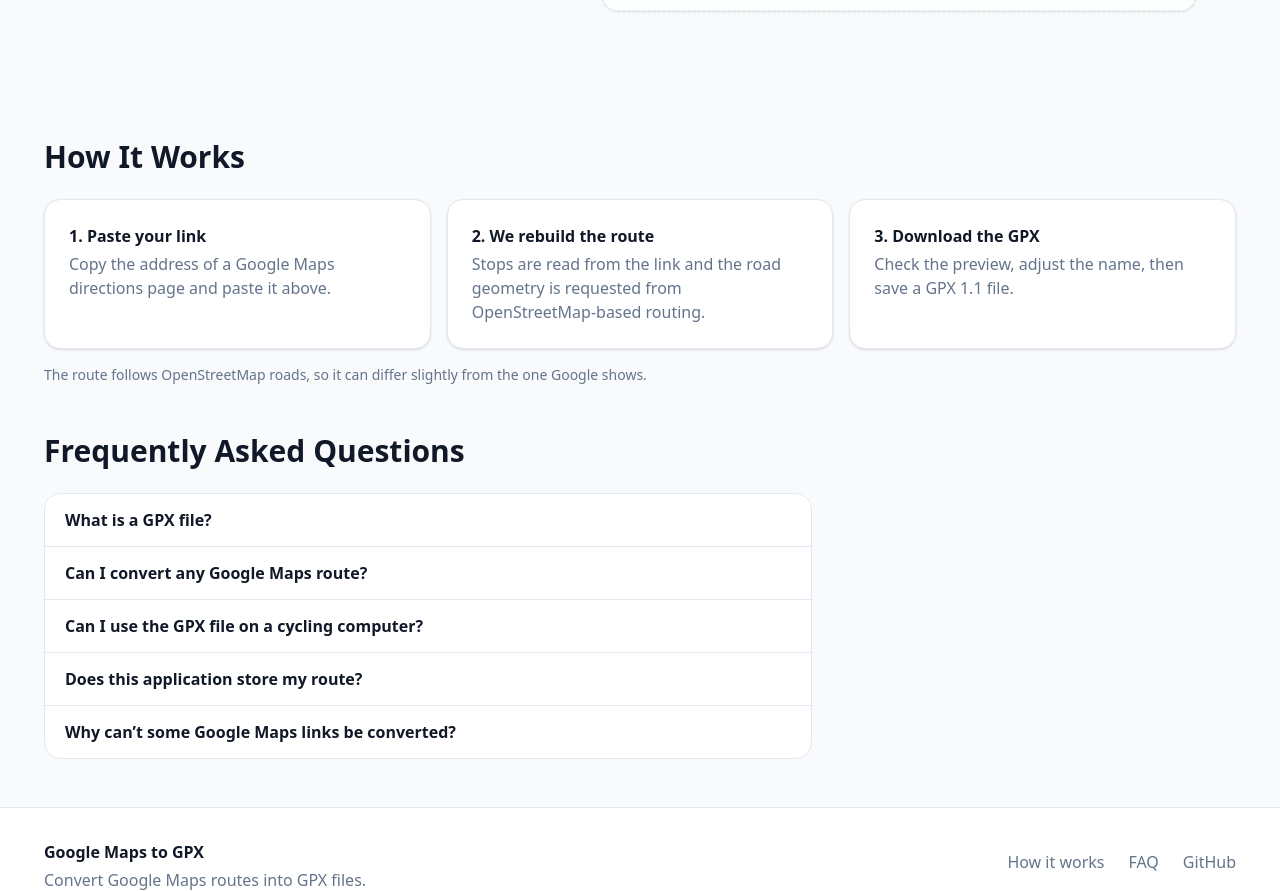
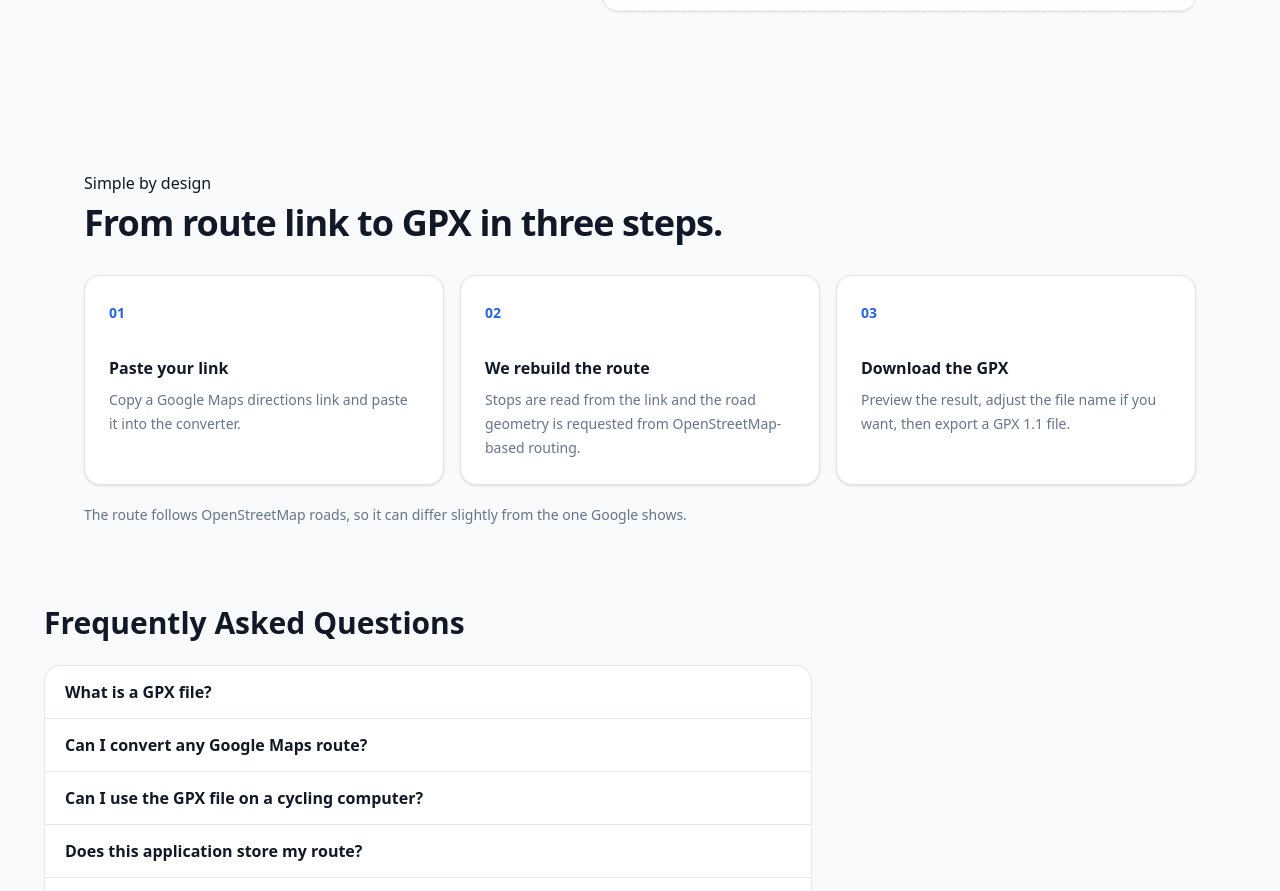
Before and after one commit to RandyGalangg/gmaps-gpx, a React (Vite) app: page / in a window 1280 px wide. Shown: the part 939-1830 px from the top of the page. Built offline with nearby package versions, Linux system fonts and the light colour scheme; no server answers.

Commit message:
Redesign UI: HowItWorks.tsx

```diff
--- a/src/components/HowItWorks.tsx
+++ b/src/components/HowItWorks.tsx
@@ -1,22 +1,26 @@
 const STEPS = [
-  ['Paste your link', 'Copy the address of a Google Maps directions page and paste it above.'],
-  ['We rebuild the route', 'Stops are read from the link and the road geometry is requested from OpenStreetMap-based routing.'],
-  ['Download the GPX', 'Check the preview, adjust the name, then save a GPX 1.1 file.'],
+  ['01', 'Paste your link', 'Copy a Google Maps directions link and paste it into the converter.'],
+  ['02', 'We rebuild the route', 'Stops are read from the link and the road geometry is requested from OpenStreetMap-based routing.'],
+  ['03', 'Download the GPX', 'Preview the result, adjust the file name if you want, then export a GPX 1.1 file.'],
 ];
 
 export default function HowItWorks() {
   return (
-    <section id="how-it-works" className="mx-auto max-w-[1240px] px-4 py-12 sm:px-6">
-      <h2 className="text-2xl font-bold md:text-3xl">How It Works</h2>
-      <ol className="mt-6 grid gap-4 md:grid-cols-3">
-        {STEPS.map(([t, d], i) => (
-          <li key={t} className="card">
-            <p className="mb-1 font-semibold">{i + 1}. {t}</p>
-            <p className="text-muted">{d}</p>
+    <section id="how-it-works" className="mx-auto max-w-[1160px] px-4 py-16 sm:px-6 lg:py-20">
+      <div className="max-w-2xl">
+        <p className="eyebrow">Simple by design</p>
+        <h2 className="mt-2 text-3xl font-bold tracking-tight md:text-4xl">From route link to GPX in three steps.</h2>
+      </div>
+      <ol className="mt-8 grid gap-4 md:grid-cols-3">
+        {STEPS.map(([n, t, d]) => (
+          <li key={n} className="card relative overflow-hidden">
+            <span className="text-sm font-bold text-brand">{n}</span>
+            <h3 className="mt-8 font-bold">{t}</h3>
+            <p className="mt-2 text-sm leading-6 text-muted">{d}</p>
           </li>
         ))}
       </ol>
-      <p className="mt-4 text-sm text-muted">The route follows OpenStreetMap roads, so it can differ slightly from the one Google shows.</p>
+      <p className="mt-5 text-sm text-muted">The route follows OpenStreetMap roads, so it can differ slightly from the one Google shows.</p>
     </section>
   );
 }
```
